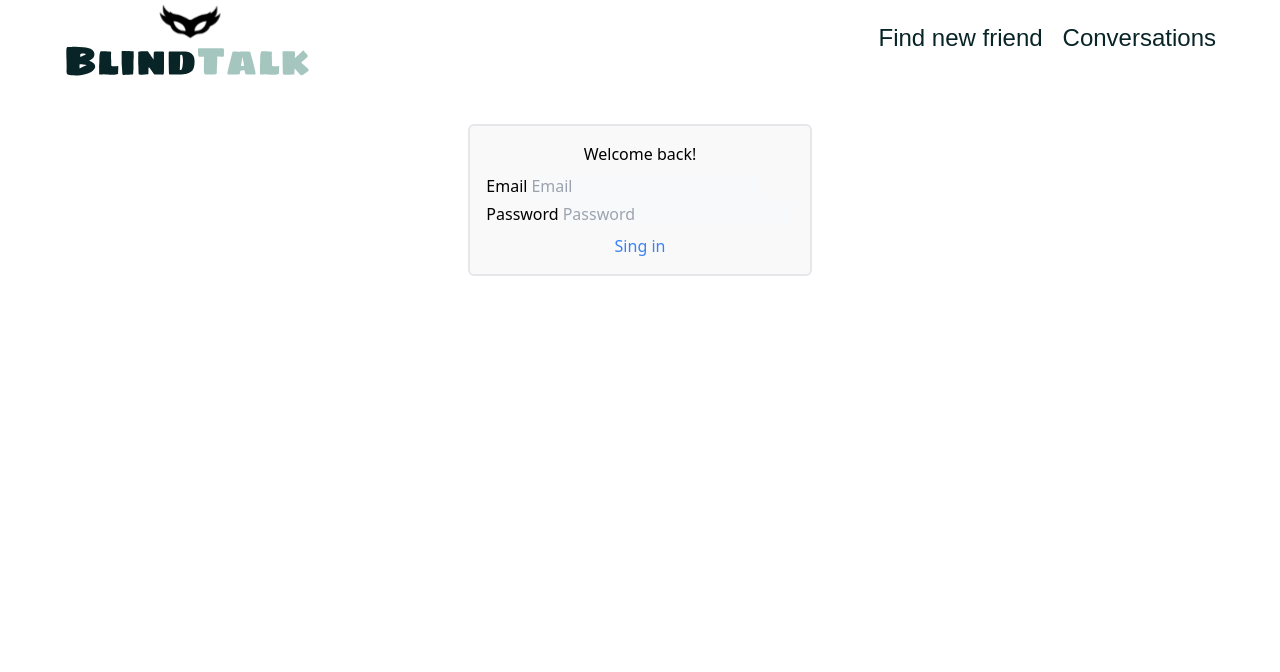
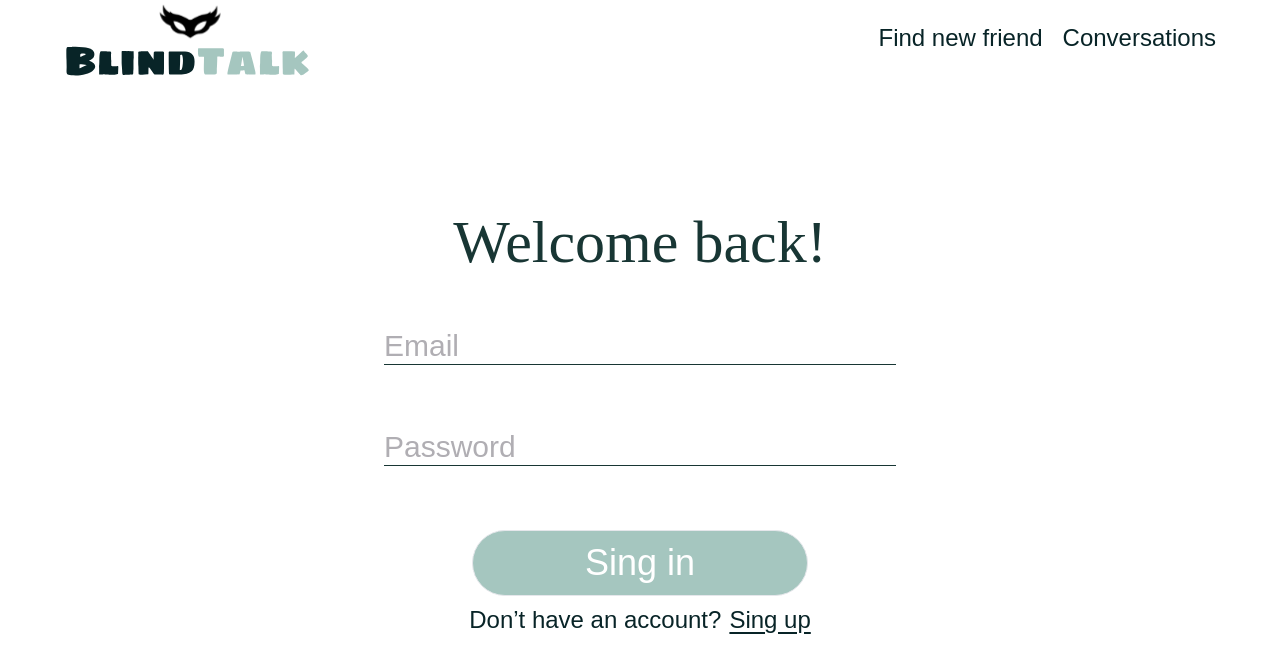
Before and after one commit to wisholli/BlindTalk, a React (Create React App) app in the folder blindtalk/: page /login in a window 1280 px wide. Shown: the top 672 px of the page. Built offline with nearby package versions, Linux system fonts and the light colour scheme; no server answers.

Commit message:
added style for login page

```diff
--- a/blindtalk/src/components/login/LoginForm.tsx
+++ b/blindtalk/src/components/login/LoginForm.tsx
@@ -1,5 +1,6 @@
 import { Formik, Form, Field } from "formik";
 import { AuthData } from "../../types";
+import { NavLink } from "react-router-dom";
 
 type Props = {
   onLogin: ({ email, password }: AuthData) => void;
@@ -13,42 +14,48 @@ interface MyFormValues {
 export const LoginForm = ({ onLogin }: Props) => {
   const initialValues: MyFormValues = { email: "", password: "" };
   return (
-    <div className="flex flex-1 items-center justify-center">
+    <div className=" mt-24 mx-4 md:mx-36 lg:mt-32 lg:mx-96">
       <Formik
         initialValues={initialValues}
         onSubmit={({ email, password }) => {
           onLogin({ email, password });
         }}
       >
-        <Form className="flex flex-col items-center justify-center mb-12 box-border h-50 w-50 p-4 border-2 rounded-md bg-basic-gray-5">
-          <h1 className="text-center mb-2">Welcome back!</h1>
-          <div className="mb-2">
-            <div className="mb-1">
-              <label htmlFor="email" className="mr-1">
-                Email
-              </label>
+        <Form>
+          <h1 className="font-pacifico font-normal text-5xl mb-10 text-black-200 text-center lg:mb-14 lg:text-6xl">
+            Welcome back!
+          </h1>
           <Field
             id="email"
             name="email"
             placeholder="Email"
-                className="bg-gray-5"
+            className="w-full font-maven font-normal text-2xl text-gray-100 border-b border-black-200 mb-8 placeholder:font-maven placeholder:font-normal placeholder:text-2xl placeholder:text-gray-100 focus:outline-none md:placeholder:text-3xl md:text-3xl lg:mb-16 "
           />
-            </div>
-            <div>
-              <label htmlFor="password" className="mr-1">
-                Password
-              </label>
           <Field
             id="password"
             name="password"
             placeholder="Password"
-                className="bg-gray-5"
+            className="w-full font-maven font-normal text-2xl text-gray-100 border-b border-black-200 mb-8 placeholder:font-maven placeholder:font-normal placeholder:text-2xl placeholder:text-gray-100 focus:outline-none md:placeholder:text-3xl md:text-3xl lg:mb-16"
           />
-            </div>
+          <div className="flex justify-center">
+            <button
+              type="submit"
+              className=" border rounded-[48px] bg-green-100 font-maven w-full text-2xl  text-white font-medium py-3 px-28  mb-2 lg:w-auto lg:text-4xl "
+            >
+              Sing in
+            </button>
           </div>
 
-          <div className="text-center text-blue-500">
-            <button type="submit">Sing in</button>
+          <div className="flex justify-center items-center">
+            <p className="mr-2 font-maven font-normal text-black-100 text-xl md:text-2xl">
+              Don’t have an account?
+            </p>
+            <NavLink
+              to={"/register"}
+              className="font-maven font-normal text-black-100 text-xl md:text-2xl underline underline-offset-4"
+            >
+              Sing up
+            </NavLink>
           </div>
         </Form>
       </Formik>
```
Lines whose indentation alone changed are shown as unchanged.
